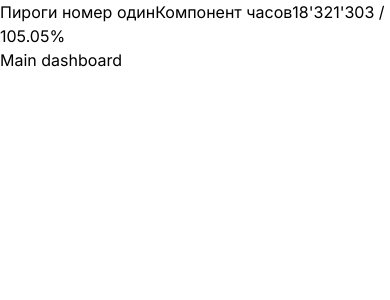
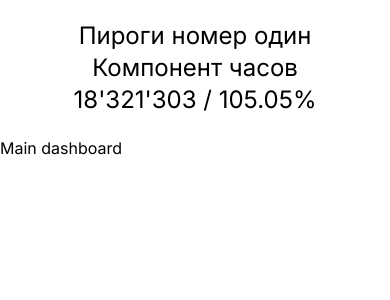
Before and after one commit to ZNP8b/rest-dashboard, a Next.js app: page / in a window 390 px wide. Shown: the top 300 px of the page. Built offline with nearby package versions, Linux system fonts and the light colour scheme.

Commit message:
Стилизация с адаптивом

```diff
--- a/app/components/Header.tsx
+++ b/app/components/Header.tsx
@@ -1,7 +1,9 @@
 
 const Header = () => {
   return (
-    <div>
+    <div className="flex flex-col justify-center items-center text-2xl py-5
+    lg:flex-row lg:justify-between lg:px-10 lg:text-3xl
+    xl:px-20 xl:text-4xl">
       <span>Пироги номер один</span>
       <span>Компонент часов</span>
       <span>18'321'303 / 105.05%</span>
```
